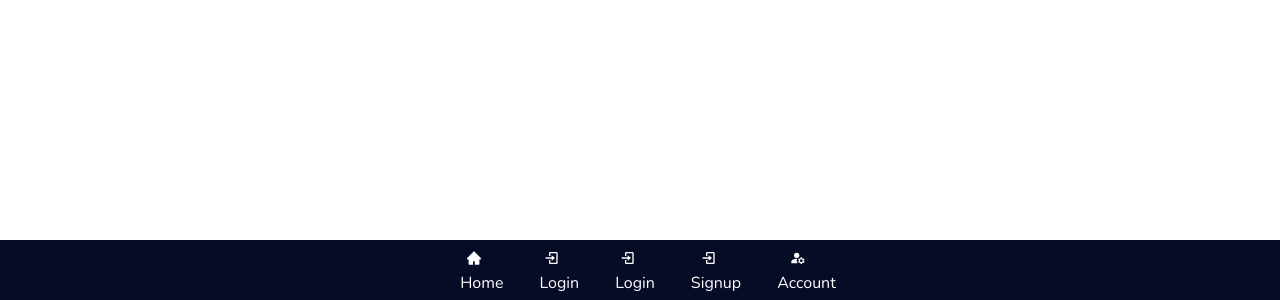
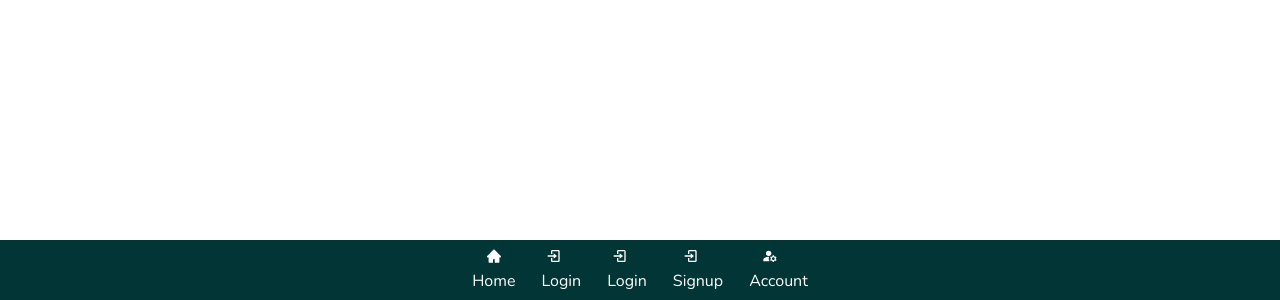
Before and after one commit to RobertKS123/wits-social, a React (Create React App) app: page / in a window 1280 px wide. Shown: the part 500-800 px from the top of the page. Built offline with nearby package versions, Linux system fonts and the light colour scheme.

Commit message:
botnav update

```diff
--- a/src/components/bottomNavbar/BottomNavbar.css
+++ b/src/components/bottomNavbar/BottomNavbar.css
@@ -1,7 +1,7 @@
     .bottomNavbar{
         position: fixed;
         bottom: 0;
-        background-color: #060b26;
+        background-color: #023535;
         height: 60px;
         display: flex;
         justify-content: start;
@@ -12,7 +12,6 @@
 
     .bottom-nav-menu {
         list-style-type: none;
-        padding: 0;
         overflow: hidden;
         display: inline;
         margin: auto;
@@ -21,19 +20,25 @@
 
     .bottom-nav-item {
         float: left;
-        size: 20px;
+        size: 10px;
         white-space: nowrap;
+        align-items: center;
+        padding: 5px;
     }
 
     .bottom-nav-item a {
         display: block;
         color: white;
+        align-self: center;
         text-align: center;
-        align-self: center;
-        padding: 10px;
         text-decoration: none;
+        size: 10px;
     }
 
-    .bottom-nav-item a:hover{
+    .nav-icon {
+        align-items: center;
+    }
+
+    .bottom-nav-menu li:hover{
         background-color: #1a83ff;
     }
--- a/src/components/bottomNavbar/BottomNavbar.js
+++ b/src/components/bottomNavbar/BottomNavbar.js
@@ -14,8 +14,7 @@ function BottomNavbar(){
                     <div className="nav-icon">
                         <Link to='/'>
                             <AiIcons.AiFillHome />
-                            <br/>
-                            <span>Home</span>
+                            <p>Home</p>
                         </Link>
                     </div>
                 </li>
```
Also changed, not shown: src/components/bottomNavbar/BottombarData.js (+14 -9 lines).
